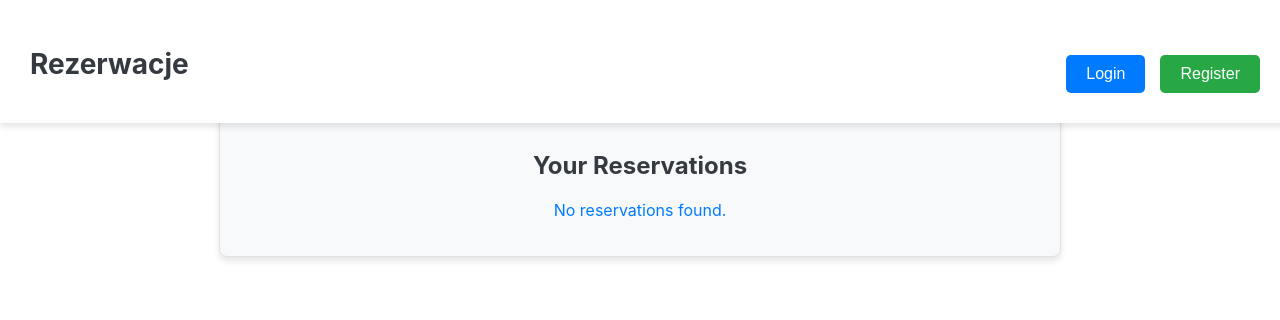
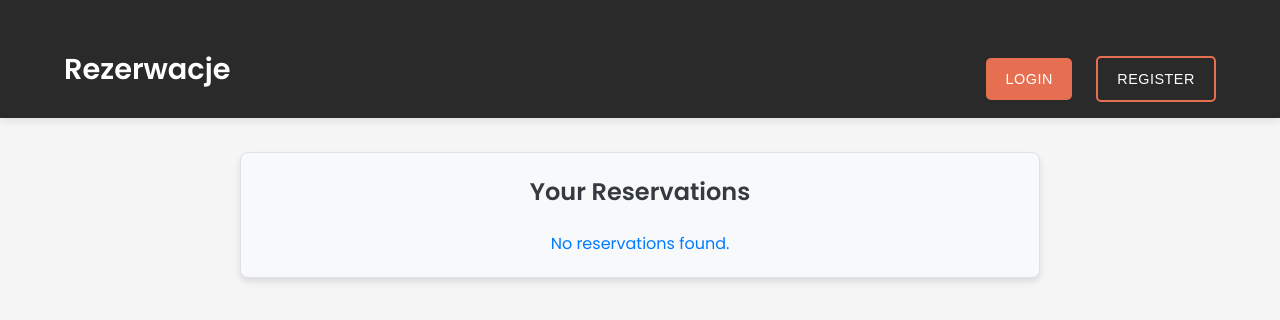
Before and after one commit to SzymonBartkowiak43/RezervationFront, a React (Vite) app: page /reservations in a window 1280 px wide. Shown: the top 320 px of the page. Built offline with nearby package versions, Linux system fonts and the light colour scheme.

Commit message:
elegnacko tego ten

```diff
--- a/src/App.tsx
+++ b/src/App.tsx
@@ -10,6 +10,7 @@ import SalonDetailsPage from "./components/mySalons/SalonDetailsPage";
 import CreateSalon from "./components/createSalon/CreateSalon";
 import AddOpeningHours from "./components/addOpeningHours/AddOpeningHours";
 import index from './index.css';
+
 
 function App() {
     return (
--- a/src/components/header/Header.css
+++ b/src/components/header/Header.css
@@ -2,81 +2,98 @@
   position: fixed;
   top: 0;
   left: 0;
-  width: 100%;
+  right: 0;
+  background: var(--header-bg);
+  padding: 1rem 5%;
   display: flex;
   justify-content: space-between;
   align-items: center;
-  padding: 15px 30px;
-  border-collapse: collapse;
-  background-color: #ffffff;
-  box-shadow: 0 4px 6px rgba(0, 0, 0, 0.1);
+  box-shadow: 0 2px 10px rgba(0, 0, 0, 0.1);
   z-index: 1000;
-  margin-right: 100px;
-  padding-bottom: 30px;
+  flex-wrap: nowrap;
+  gap: 2rem;
 }
 
 .header-left {
   display: flex;
   align-items: center;
+  flex-shrink: 0;
 }
 
 .header-title {
-  font-size: 28px;
-  font-weight: bold;
-  color: #343a40;
+  color: var(--header-text);
   margin: 0;
+  font-size: 1.8rem;
   cursor: pointer;
-  transition: all 0.3s ease-in-out;
+  transition: color 0.3s ease;
 }
+
 .header-title:hover {
-  transform: scale(1.1);
+  color: var(--accent-color);
 }
 
 .header-right {
   display: flex;
   align-items: center;
-  gap: 15px;
+  gap: 1.5rem;
+  flex-wrap: nowrap;
+  overflow-x: auto;
 }
 
 .header-button {
-  padding: 10px 20px;
-  font-size: 16px;
+  background: none;
   border: none;
+  color: var(--header-text);
+  padding: 0.8rem 1.2rem;
   border-radius: 5px;
   cursor: pointer;
-  transition: background-color 0.3s ease, transform 0.2s ease;
+  transition: all 0.3s ease;
+  font-weight: 500;
+  text-transform: uppercase;
+  letter-spacing: 0.5px;
+  font-size: 0.9rem;
+}
+
+.header-button:hover {
+  background: var(--button-hover);
+  transform: translateY(-2px);
 }
 
 .login-button {
-  background-color: #007bff;
-  color: #ffffff;
-}
-
-.login-button:hover {
-  background-color: #0056b3;
+  background: var(--accent-color);
 }
 
 .register-button {
-  background-color: #28a745;
-  color: #ffffff;
-  margin-right: 50px;
-}
-
-.register-button:hover {
-  background-color: #218838;
+  border: 2px solid var(--accent-color);
 }
 
 .logout-button {
-  background-color: #dc3545;
-  color: #ffffff;
-  margin-right: 50px;
+  background: #dc3545;
 }
 
 .logout-button:hover {
-  background-color: #c82333;
+  background: #c82333;
 }
 
-/* General Button Hover Effects */
-.header-button:hover {
-  transform: scale(1.05);
+@media (max-width: 768px) {
+  .header {
+    flex-direction: column;
+    gap: 1rem;
+    padding: 1rem;
+  }
+
+  .header-title {
+    font-size: 1.5rem;
+    text-align: center;
+  }
+
+  .header-right {
+    justify-content: center;
+    gap: 0.8rem;
+  }
+
+  .header-button {
+    padding: 0.6rem 1rem;
+    font-size: 0.8rem;
+  }
 }
--- a/src/components/salonList/SalonListCSS.css
+++ b/src/components/salonList/SalonListCSS.css
@@ -1,92 +1,150 @@
-.salon-list {
-    display: flex;
-    flex-direction: column;
-    align-items: center;
-    justify-content: top;
-    gap: 20px;
-    padding: 20px;
-    margin-top: 20px;
-    min-height: 100vh;
+/* SalonListCSS.css */
+:root {
+    --primary-color: #2a2a2a;
+    --secondary-color: #e76f51;
+    --background-color: #f8f9fa;
+    --text-light: #ffffff;
+    --shadow: 0 4px 6px rgba(0, 0, 0, 0.1);
+    --image-aspect-ratio: 16/9;
 }
 
-.salon-card {
-    background-color: #ffffff;
-    border: 2px solid #e0e0e0;
-    border-radius: 12px;
-    width: 80%;
-    max-width: 600px;
-    padding: 30px;
-    box-shadow: 0 4px 10px rgba(0, 0, 0, 0.1);
-    text-align: center;
-    transition: transform 0.3s ease, box-shadow 0.3s ease, border-color 0.3s ease;
-}
-
-.salon-card:hover {
-    transform: translateY(-10px);
-    box-shadow: 0 6px 20px rgba(0, 0, 0, 0.2);
-    border-color: #2196F3;
-}
-
-.salon-card h3 {
-    font-size: 1.8rem;
-    margin-bottom: 10px;
-    color: #333;
-    font-weight: bold;
-}
-
-.salon-card p {
-    font-size: 1.1rem;
-    color: #666;
-    margin-bottom: 5px;
-}
-
-.salon-card button {
-    background-color: #2196F3;
-    color: white;
-    padding: 10px 20px;
-    border: none;
-    border-radius: 6px;
-    cursor: pointer;
-    margin-top: 10px;
-    transition: background-color 0.3s ease;
-}
-
-.salon-card button:hover {
-    background-color: #1976D2;
-}
-
-.salon-image {
-    width: 100%;
-    height: auto;
-    border-radius: 8px;
-    margin-bottom: 10px;
-    object-fit: cover;
-}
-.salon-card {
-    border: 1px solid #ddd;
-    padding: 16px;
-    border-radius: 8px;
-    margin: 16px;
-    text-align: center;
+.salon-list {
+    padding: 2rem;
+    max-width: 1200px;
+    margin: 0 auto;
 }
 
 .sort-buttons {
     display: flex;
-    margin: 10px;
-    width: 20%;
+    gap: 1rem;
+    margin-bottom: 2rem;
+    justify-content: center;
 }
-.sort1,
-.sort2 {
-    margin: 10px;
+
+button {
+    padding: 0.8rem 1.5rem;
+    border: none;
+    border-radius: 25px;
+    background-color: var(--secondary-color);
+    color: var(--text-light);
+    font-weight: 600;
+    cursor: pointer;
+    transition: all 0.3s ease;
+    text-transform: uppercase;
+    letter-spacing: 1px;
+}
+
+button:hover {
+    background-color: #d45d3f;
+    transform: translateY(-2px);
+    box-shadow: var(--shadow);
+}
+
+.salon-list-container {
+    display: grid;
+    grid-template-columns: repeat(auto-fit, minmax(300px, 1fr));
+    gap: 2rem;
+    padding: 1rem;
+}
+
+.salon-card {
+    padding: 15px; /* Dodajemy padding do karty */
+    background: var(--text-light);
+    border-radius: 15px;
+    overflow: hidden;
+    box-shadow: var(--shadow);
+    transition: transform 0.3s ease;
+    display: flex;
+    flex-direction: column;
+    border: 1px solid rgba(0, 0, 0, 0.1);
+}
+
+.salon-card:hover {
+    transform: translateY(-5px);
+}
+
+.salon-image {
+    width: 70%; /* Zmniejszenie szerokości do 70% */
+    height: auto;
+    aspect-ratio: 16/9;
+    object-fit: cover;
+    object-position: center;
+    margin: 0 auto; /* Wyśrodkowanie zdjęcia */
+    display: block;
+    border-radius: 8px; /* Mniejsze zaokrąglenie rogów */
+    transition: all 0.3s ease;
+}
+
+.salon-card-content {
+    padding: 1.5rem;
+    flex-grow: 1;
+    display: flex;
+    flex-direction: column;
+    padding: 1rem 0; /* Dostosowanie paddingu */
+}
+
+.salon-card:hover .salon-image {
+    transform: scale(1.05);
+    box-shadow: 0 4px 15px rgba(0, 0, 0, 0.2);
+}
+
+.salon-card-content {
+    padding: 1.5rem;
+    flex-grow: 1;
+    display: flex;
+    flex-direction: column;
+    gap: 0.8rem;
+}
+.salon-card h3 {
+    margin: 0 0 0.5rem 0;
+    color: var(--primary-color);
+    font-size: 1.5rem;
+}
+
+.salon-card p {
+    width: 70%;
+    margin: 0 auto;
+    padding: 20px 0;
+    text-align: center;
 }
 
 .salon-link {
+    background-color: var(--primary-color);
+    color: var(--text-light);
+    padding: 0.8rem;
+    text-align: center;
     text-decoration: none;
-    color: #007BFF;
-    font-weight: bold;
-    transition: color 0.3s ease;
+    border-radius: 8px;
+    margin-top: auto;
+    transition: background-color 0.3s ease;
 }
 
 .salon-link:hover {
-    color: #0056b3;
+    background-color: var(--secondary-color);
 }
+
+.no-salons {
+    text-align: center;
+    color: #666;
+    font-size: 1.2rem;
+    margin: 2rem 0;
+}
+
+@media (max-width: 768px) {
+    .salon-list {
+        padding: 1rem;
+    }
+
+    .salon-list-container {
+        grid-template-columns: 1fr;
+    }
+
+    button {
+        width: 100%;
+        padding: 1rem;
+    }
+
+    .sort-buttons {
+        flex-direction: column;
+    }
+}
--- a/src/index.css
+++ b/src/index.css
@@ -1,18 +1,47 @@
+@import url('https://fonts.googleapis.com/css2?family=Poppins:wght@400;500;600&display=swap');
+@import url('https://fonts.googleapis.com/css2?family=Fira+Code&display=swap');
+
+:root {
+  --header-bg: #2a2a2a;
+  --header-text: #ffffff;
+  --accent-color: #e76f51;
+  --button-hover: rgba(255, 255, 255, 0.1);
+}
+
+* {
+  box-sizing: border-box;
+  margin: 0;
+  padding: 0;
+}
+
 body {
-  margin: 0;
-  font-family: -apple-system, BlinkMacSystemFont, 'Segoe UI', 'Roboto', 'Oxygen',
-    'Ubuntu', 'Cantarell', 'Fira Sans', 'Droid Sans', 'Helvetica Neue',
-    sans-serif;
+  font-family: 'Poppins', -apple-system, BlinkMacSystemFont, 'Segoe UI', Roboto,
+  Oxygen, Ubuntu, Cantarell, 'Open Sans', 'Helvetica Neue', sans-serif;
   -webkit-font-smoothing: antialiased;
   -moz-osx-font-smoothing: grayscale;
+  background-color: #f5f5f5;
+  color: #333;
+  line-height: 1.6;
 }
 
 code {
-  font-family: source-code-pro, Menlo, Monaco, Consolas, 'Courier New',
-    monospace;
+  font-family: 'Fira Code', 'Courier New', monospace;
+  background-color: #f0f0f0;
+  padding: 2px 5px;
+  border-radius: 3px;
 }
 
 .app-content {
-  margin-top: 70px;
-  padding: 20px;
+  margin-top: 100px;
+  padding: 2rem 5%;
+  max-width: 1400px;
+  margin-left: auto;
+  margin-right: auto;
 }
+
+@media (max-width: 768px) {
+  .app-content {
+    margin-top: 80px;
+    padding: 1rem;
+  }
+}
```
